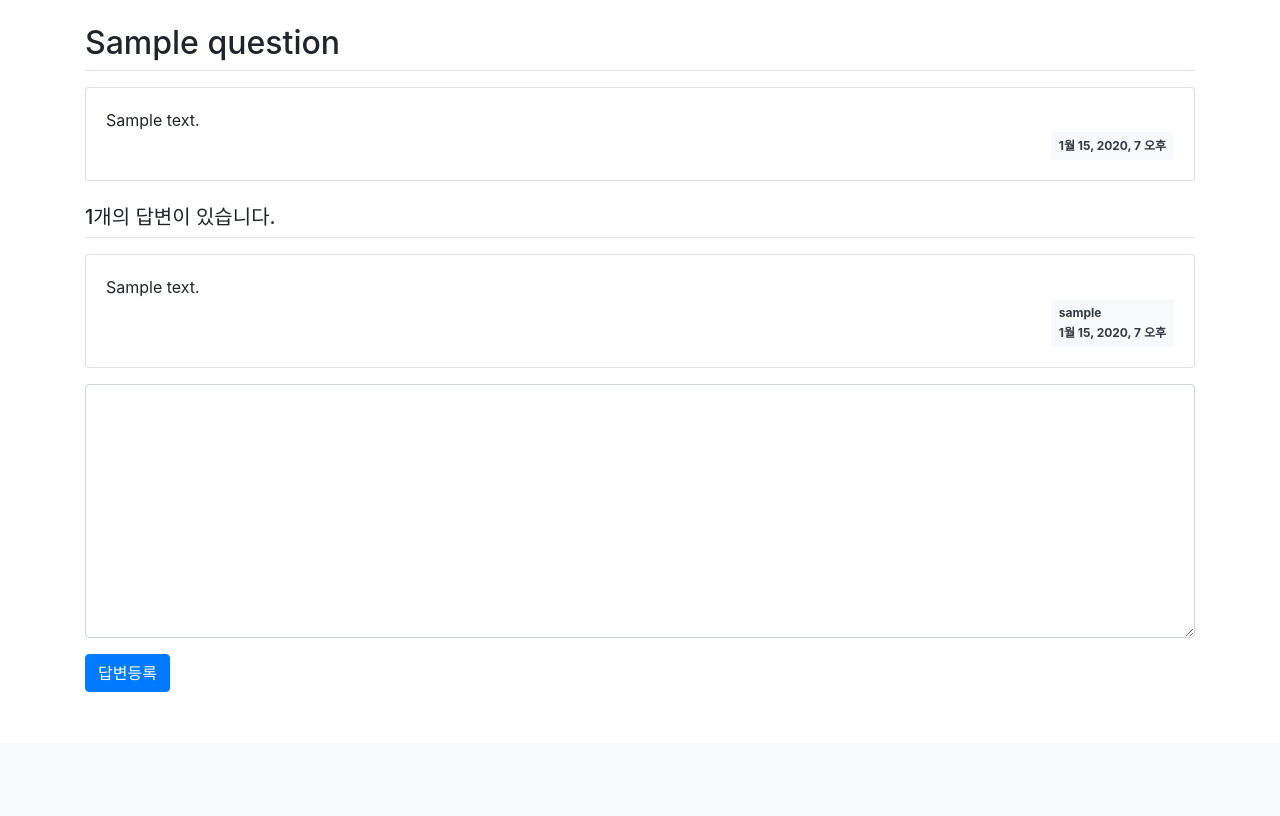
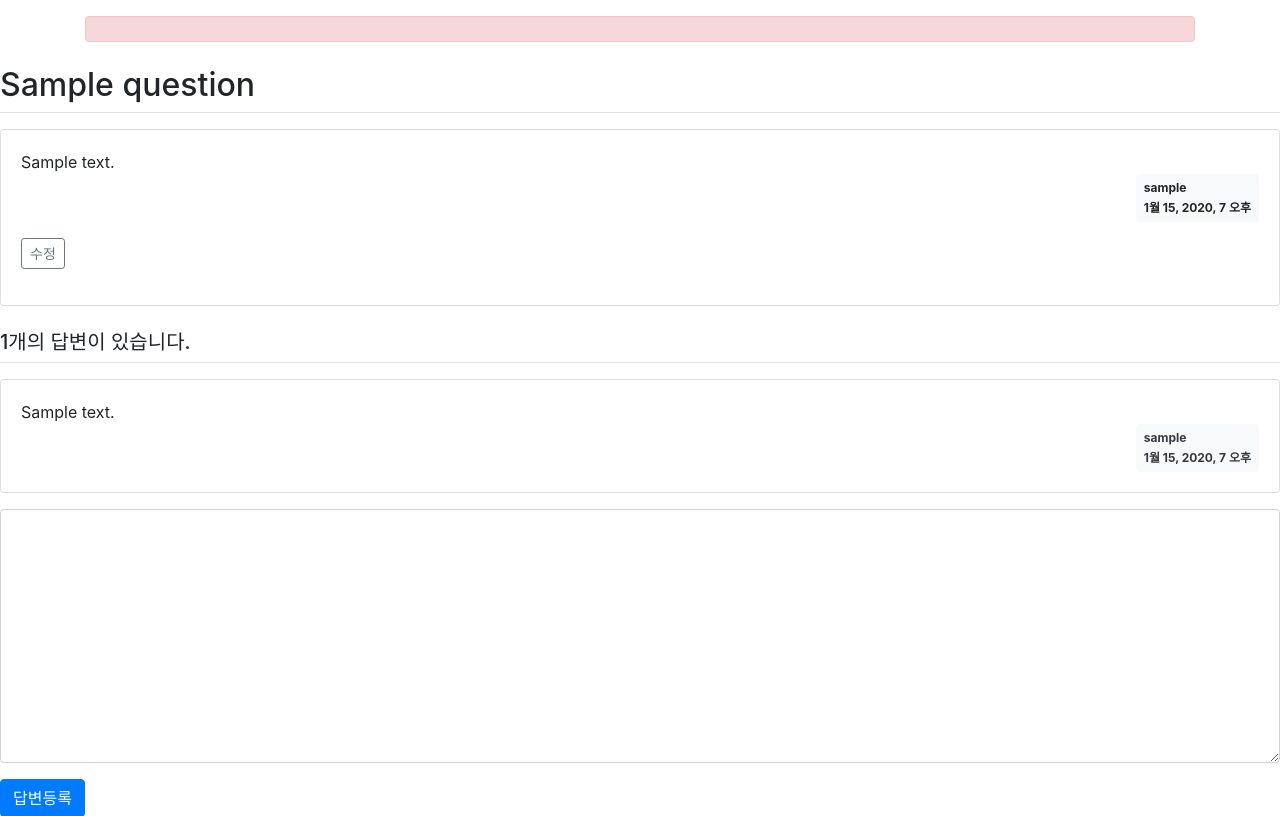
Before and after one commit to ChaeWoonSEO/Django-Study, a Django app: page /pybo/1/ in a window 1280 px wide. Shown: the part 57-873 px from the top of the page. Before the commit the page ends 749 px from the top, so only its background shows below. Run offline with Django 3.2, Linux system fonts and the light colour scheme; a user stored in the database is signed in; tables that the repository leaves empty hold one stand-in row (values such as "Sample post"); one stand-in notice (Sample message) is shown; some libraries are stand-ins or nearby versions.

Commit message:
question edit function

```diff
--- a/pybo/models.py
+++ b/pybo/models.py
@@ -6,6 +6,7 @@ class Question(models.Model):
     subject = models.CharField(max_length=200)
     content = models.TextField()
     create_date = models.DateTimeField()
+    modify_date = models.DateTimeField(null=True,blank=True)
 
     def __str__(self):
         return self.subject
@@ -15,3 +16,4 @@ class Answer(models.Model):
     question = models.ForeignKey(Question,on_delete=models.CASCADE)
     content = models.TextField()
     create_date = models.DateTimeField()
+    modify_date = models.DateTimeField(null=True,blank=True)
--- a/pybo/urls.py
+++ b/pybo/urls.py
@@ -9,4 +9,5 @@ urlpatterns = [
     path('<int:question_id>/', views.detail,name='detail'),
     path('answer/create/<int:question_id>/', views.answer_create, name='answer_create'),
     path('question/create/', views.question_create, name='question_create'),
+    path('question/modify/<int:question_id>/', views.question_modify, name='question_modify'),
 ]
--- a/pybo/views.py
+++ b/pybo/views.py
@@ -5,6 +5,7 @@ from .models import Question
 from .forms import QuestionForm, AnswerForm
 from django.core.paginator import Paginator
 from django.contrib.auth.decorators import login_required
+from django.contrib import messages
 
 
 def index(request):
@@ -53,7 +54,8 @@ def answer_create(request, question_id):
     context = {'question': question, 'form': form}
     return render(request, 'pybo/question_detail.html', context)
 
-@login_required(login_url = 'common:login')
+
+@login_required(login_url='common:login')
 def question_create(request):
     """
     pybo 질문등록
@@ -70,3 +72,26 @@ def question_create(request):
         form = QuestionForm()
     context = {'form': form}
     return render(request, 'pybo/question_form.html', context)
+
+
+@login_required(login_url='common:login')
+def question_modify(request, question_id):
+    """
+    pybo 질문수정
+    """
+    question = get_object_or_404(Question, pk=question_id)
+    if request.user != question.author:
+        messages.error(request, '수정권한이 없습니다.')
+        return redirect('pybo:detail', question_id=question_id)
+
+    if request.method == "POST":
+        form = QuestionForm(request.POST, instance=question)
+        if form.is_valid():
+            question = form.save(commit=False)
+            question.modify_date = timezone.now()
+            question.save()
+            return redirect('pybo:detail', question_id=question_id)
+    else:
+        form = QuestionForm(instance=question)
+    context = {'form': form}
+    return render(request, 'pybo/question_form.html', context)
--- a/templates/pybo/question_detail.html
+++ b/templates/pybo/question_detail.html
@@ -1,15 +1,32 @@
 {% extends 'base.html' %}
 {% block content %}
 <div class="container my-3">
+    <!-- 사용자오류 표시 -->
+    {% if messages %}
+    <div class="alert alert-danger my-3" role="alert">
+        {% for message in message %}
+        <strong>{{ message.tags}}</strong>
+        <ul><li>{{message.message}}</li></ul>
+        {% endfor %}
+    </div>
+    {% endif %}
+    </div>
     <h2 class="border-bottom py-2">{{ question.subject }}</h2>
     <div class="card my-3">
         <div class="card-body">
             <div class="card-text" style="white-space: pre-line;">{{ question.content }}</div>
             <div class="d-flex justify-content-end">
-                <div class="badge bg-light text-dark p-2">
-                    {{ question.create_date }}
+                <div class="badge badge-light p-2 text-left">
+                    <div class="mb-2">{{ question.author.username }}</div>
+                    <div>{{ question.create_date }}</div>
                 </div>
             </div>
+            {% if request.user == question.author %}
+            <div class="my-3">
+                <a href="{% url 'pybo:question_modify' question.id %}"
+                   class="btn btn-sm btn-outline-secondary">수정</a>
+            </div>
+            {% endif %}
         </div>
     </div>
     <h5 class="border-bottom my-3 py-2">{{question.answer_set.count}}개의 답변이 있습니다.</h5>
```
Also changed, not shown: pybo/migrations/0004_auto_20220204_1544.py (added).
